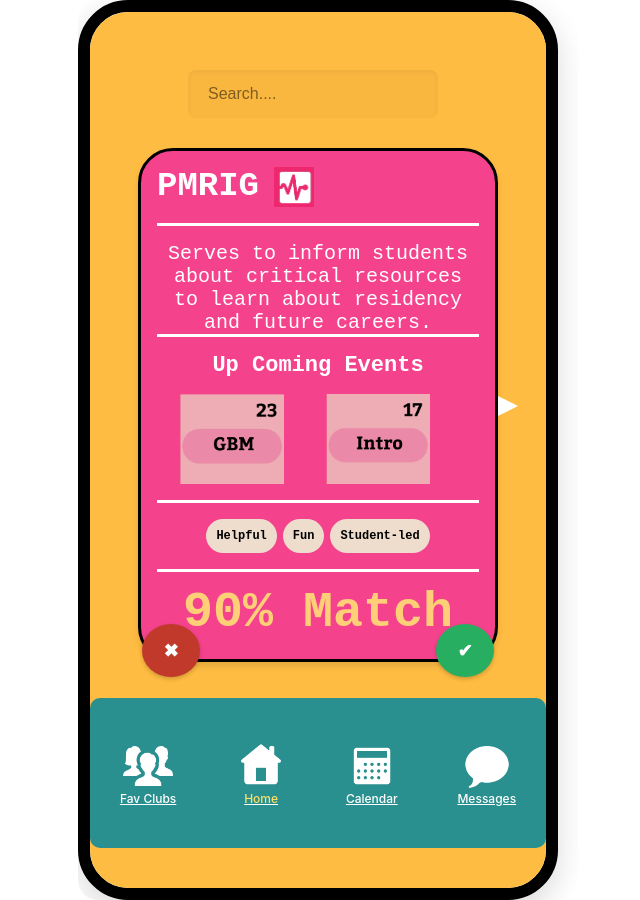
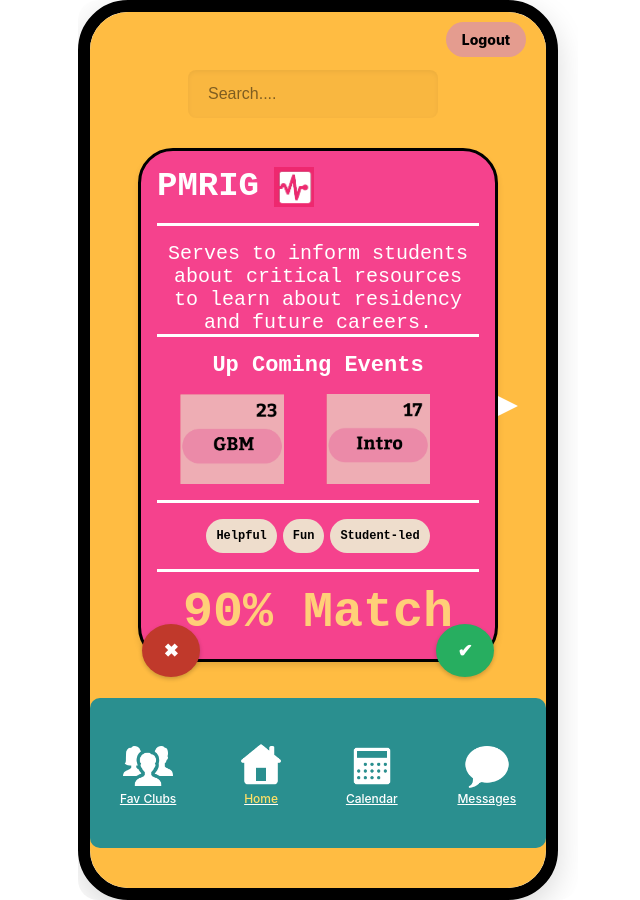
Before and after one commit to markzhdan/uicircle, a React (Create React App) app: page /home in a window 1280 px wide. Shown: the whole page, without its empty margins (312-952 px from the left). Built offline with nearby package versions, Linux system fonts and the light colour scheme; a web font is replaced by a local one.

Commit message:
feat: logout button

```diff
--- a/src/pages/HomePage.css
+++ b/src/pages/HomePage.css
@@ -272,3 +272,22 @@
     transform: translate(-50%, 0);
   }
 }
+
+.logout {
+  top: 10px;
+  right: 20px;
+  position: absolute;
+  width: 80px;
+  height: 35px;
+  background-color: rgb(228, 156, 143);
+  z-index: 100000;
+  cursor: pointer;
+  border-radius: 30px;
+  font-size: 14px;
+  text-decoration: none;
+  display: flex;
+  justify-content: center;
+  align-items: center;
+  color: black;
+  font-weight: 800;
+}
--- a/src/pages/HomePage.jsx
+++ b/src/pages/HomePage.jsx
@@ -70,6 +70,10 @@
         <input type="text" placeholder="Search...." className="SearchInput" />
       </div>
 
+      <NavLink to="/" className="logout">
+        <span>Logout</span>
+      </NavLink>
+
       <div className="card-navigation-wrapper">
         {currentIndex > 0 && (
           <button
```
